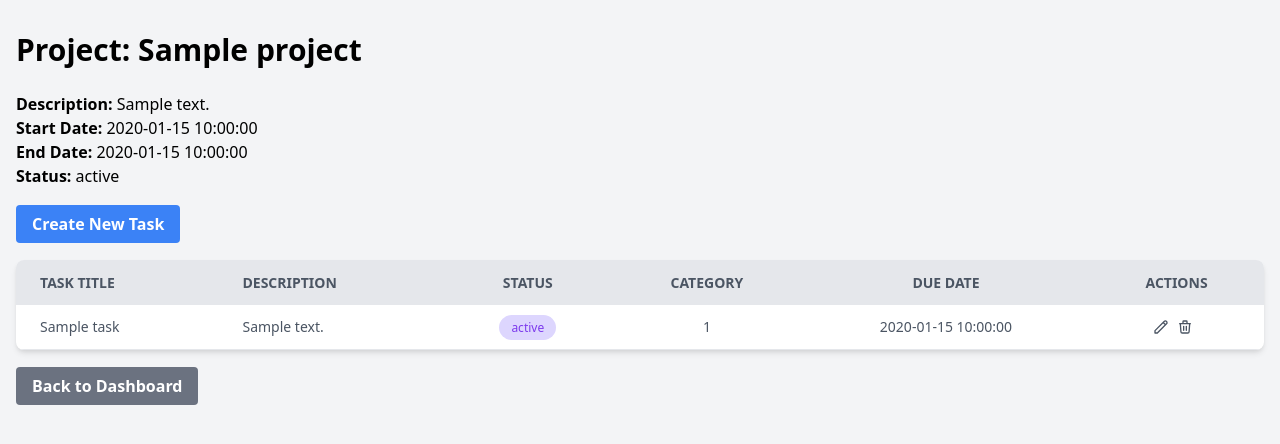
After one commit to Youcode-Classe-E-2024-2025/oumaima_aitsaid_project, a PHP site: template views/project_details.php in a window 1280 px wide. The commit adds this page. Shown: the top 444 px of the page. Run offline with PHP 8.4, Linux system fonts and the light colour scheme; the template is opened without the code that fills it: most values are stand-ins (such as "Sample title", 1, 10 or a date in 2020).

```diff
--- a/config/Database.php
+++ b/config/Database.php
@@ -8,14 +8,13 @@ class Database{
    public function getconnection(){
     $this->conn=null;
     try{
-        $this->conn =
-        new PDO(
+        $this->conn = new PDO(
             "mysql:host=".$this->host.";dbname=".$this->db_name,$this->username,$this->password);
         $this->conn->setAttribute(PDO::ATTR_ERRMODE,PDO::ERRMODE_EXCEPTION);
 
     }
 catch(PDOExcepton $exception){
-    echo "connectionError :".$exception->getMessage();
+    echo "connectionError :";
 }
 
   return $this->conn;
--- a/index.php
+++ b/index.php
@@ -36,6 +36,9 @@ switch($action){
         case 'delete_project':
             $auth->deleteProject();
             break;
+            case 'project_details':
+                $auth->projectDetails();
+                break;
         default:
     $auth->login();
 
--- a/models/Project.php
+++ b/models/Project.php
@@ -38,7 +38,7 @@ $this->name = htmlspecialchars(strip_tags($this->name));
         $this->date_fin = htmlspecialchars(strip_tags($this->date_fin));
         $this->status = $this->validateStatus($this->status);
         $this->is_public = isset($this->is_public) ? 1 : 0;
-        $this->id_user = 2;
+        $this->id_user= $this->id_user;
         $stmt->bindParam(":name", $this->name);
         $stmt->bindParam(":description", $this->description);
         $stmt->bindParam(":date_commence", $this->date_commence);
@@ -64,7 +64,7 @@ $this->name = htmlspecialchars(strip_tags($this->name));
         if (in_array($status, $validStatuses)) {
             return $status;
         }
-        return 'not_started';}
+        return 'false';}
 
         public function getProjectById($id) {
             $query = "SELECT * FROM " . $this->table_name . " WHERE id = :id";
--- a/models/User.php
+++ b/models/User.php
@@ -87,6 +87,7 @@ class User {
             }
         }
         return false;
-    }
-}
+    }}
+
+
 ?>
--- /dev/null
+++ b/views/project_details.php
@@ -0,0 +1,85 @@
+<!DOCTYPE html>
+<html lang="en">
+<head>
+    <meta charset="UTF-8">
+    <meta name="viewport" content="width=device-width, initial-scale=1.0">
+    <title>Project Details</title>
+    <link href="https://cdn.jsdelivr.net/npm/tailwindcss@2.2.19/dist/tailwind.min.css" rel="stylesheet">
+</head>
+<body class="bg-gray-100">
+    <div class="container mx-auto px-4 py-8">
+        <h1 class="text-3xl font-bold mb-6">Project: <?php echo htmlspecialchars($project['name']); ?></h1>
+        <div class="mb-6">
+            <p><strong>Description:</strong> <?php echo htmlspecialchars($project['description']); ?></p>
+            <p><strong>Start Date:</strong> <?php echo htmlspecialchars($project['date_commence']); ?></p>
+            <p><strong>End Date:</strong> <?php echo htmlspecialchars($project['date_fin']); ?></p>
+            <p><strong>Status:</strong> <?php echo htmlspecialchars($project['status']); ?></p>
+        </div>
+        <div class="mb-6">
+            <a href="index.php?action=create_task&project_id=<?php echo $project['id']; ?>" class="bg-blue-500 hover:bg-blue-700 text-white font-bold py-2 px-4 rounded">
+                Create New Task
+            </a>
+        </div>
+        <div class="bg-white shadow-md rounded-lg overflow-hidden">
+            <table class="min-w-full">
+                <thead>
+                    <tr class="bg-gray-200 text-gray-600 uppercase text-sm leading-normal">
+                        <th class="py-3 px-6 text-left">Task Title</th>
+                        <th class="py-3 px-6 text-left">Description</th>
+                        <th class="py-3 px-6 text-center">Status</th>
+                        <th class="py-3 px-6 text-center">Category</th>
+                        <th class="py-3 px-6 text-center">Due Date</th>
+                        <th class="py-3 px-6 text-center">Actions</th>
+                    </tr>
+                </thead>
+                <tbody class="text-gray-600 text-sm font-light">
+                    <?php foreach ($tasks as $task): ?>
+                    <tr class="border-b border-gray-200 hover:bg-gray-100">
+                        <td class="py-3 px-6 text-left whitespace-nowrap">
+                            <div class="flex items-center">
+                                <span class="font-medium"><?php echo htmlspecialchars($task['title']); ?></span>
+                            </div>
+                        </td>
+                        <td class="py-3 px-6 text-left">
+                            <div class="flex items-center">
+                                <span><?php echo htmlspecialchars($task['description']); ?></span>
+                            </div>
+                        </td>
+                        <td class="py-3 px-6 text-center">
+                            <span class="bg-purple-200 text-purple-600 py-1 px-3 rounded-full text-xs">
+                                <?php echo htmlspecialchars($task['status']); ?>
+                            </span>
+                        </td>
+                        <td class="py-3 px-6 text-center">
+                            <span><?php echo htmlspecialchars($task['category_id']); ?></span>
+                        </td>
+                        <td class="py-3 px-6 text-center">
+                            <span><?php echo htmlspecialchars($task['fin_date']); ?></span>
+                        </td>
+                        <td class="py-3 px-6 text-center">
+                            <div class="flex item-center justify-center">
+                                <a href="index.php?action=update_task&id=<?php echo $task['id']; ?>" class="w-4 mr-2 transform hover:text-purple-500 hover:scale-110">
+                                    <svg xmlns="http://www.w3.org/2000/svg" fill="none" viewBox="0 0 24 24" stroke="currentColor">
+                                        <path stroke-linecap="round" stroke-linejoin="round" stroke-width="2" d="M15.232 5.232l3.536 3.536m-2.036-5.036a2.5 2.5 0 113.536 3.536L6.5 21.036H3v-3.572L16.732 3.732z" />
+                                    </svg>
+                                </a>
+                                <a href="index.php?action=delete_task&id=<?php echo $task['id']; ?>" class="w-4 mr-2 transform hover:text-purple-500 hover:scale-110" onclick="return confirm('Are you sure you want to delete this task?');">
+                                    <svg xmlns="http://www.w3.org/2000/svg" fill="none" viewBox="0 0 24 24" stroke="currentColor">
+                                        <path stroke-linecap="round" stroke-linejoin="round" stroke-width="2" d="M19 7l-.867 12.142A2 2 0 0116.138 21H7.862a2 2 0 01-1.995-1.858L5 7m5 4v6m4-6v6m1-10V4a1 1 0 00-1-1h-4a1 1 0 00-1 1v3M4 7h16" />
+                                    </svg>
+                                </a>
+                            </div>
+                        </td>
+                    </tr>
+                    <?php endforeach; ?>
+                </tbody>
+            </table>
+        </div>
+        <div class="mt-6">
+            <a href="index.php?action=dashboard" class="bg-gray-500 hover:bg-gray-700 text-white font-bold py-2 px-4 rounded">
+                Back to Dashboard
+            </a>
+        </div>
+    </div>
+</body>
+</html>
--- a/views/update_project.php
+++ b/views/update_project.php
@@ -40,9 +40,9 @@
                     Status
                 </label>
                 <select class="shadow appearance-none border rounded w-full py-2 px-3 text-gray-700 leading-tight focus:outline-none focus:shadow-outline" id="status" name="status">
-                    <option value="Not Started" <?php echo $project['status'] == 'Not Started' ? 'selected' : ''; ?>>Not Started</option>
-                    <option value="In Progress" <?php echo $project['status'] == 'In Progress' ? 'selected' : ''; ?>>In Progress</option>
-                    <option value="Completed" <?php echo $project['status'] == 'Completed' ? 'selected' : ''; ?>>Completed</option>
+                    <option value="not_started" <?php echo $project['status'] == 'not_Started' ? 'selected' : ''; ?>>Not Started</option>
+                    <option value="in_progress" <?php echo $project['status'] == 'in_progress' ? 'selected' : ''; ?>>In Progress</option>
+                    <option value="completed" <?php echo $project['status'] == 'completed' ? 'selected' : ''; ?>>Completed</option>
                 </select>
             </div>
             <div class="flex items-center justify-between">
```
Also changed, not shown: controllers/Authcontroller.php (+8 -1 lines), views/create_project.php (+4 -3 lines).
